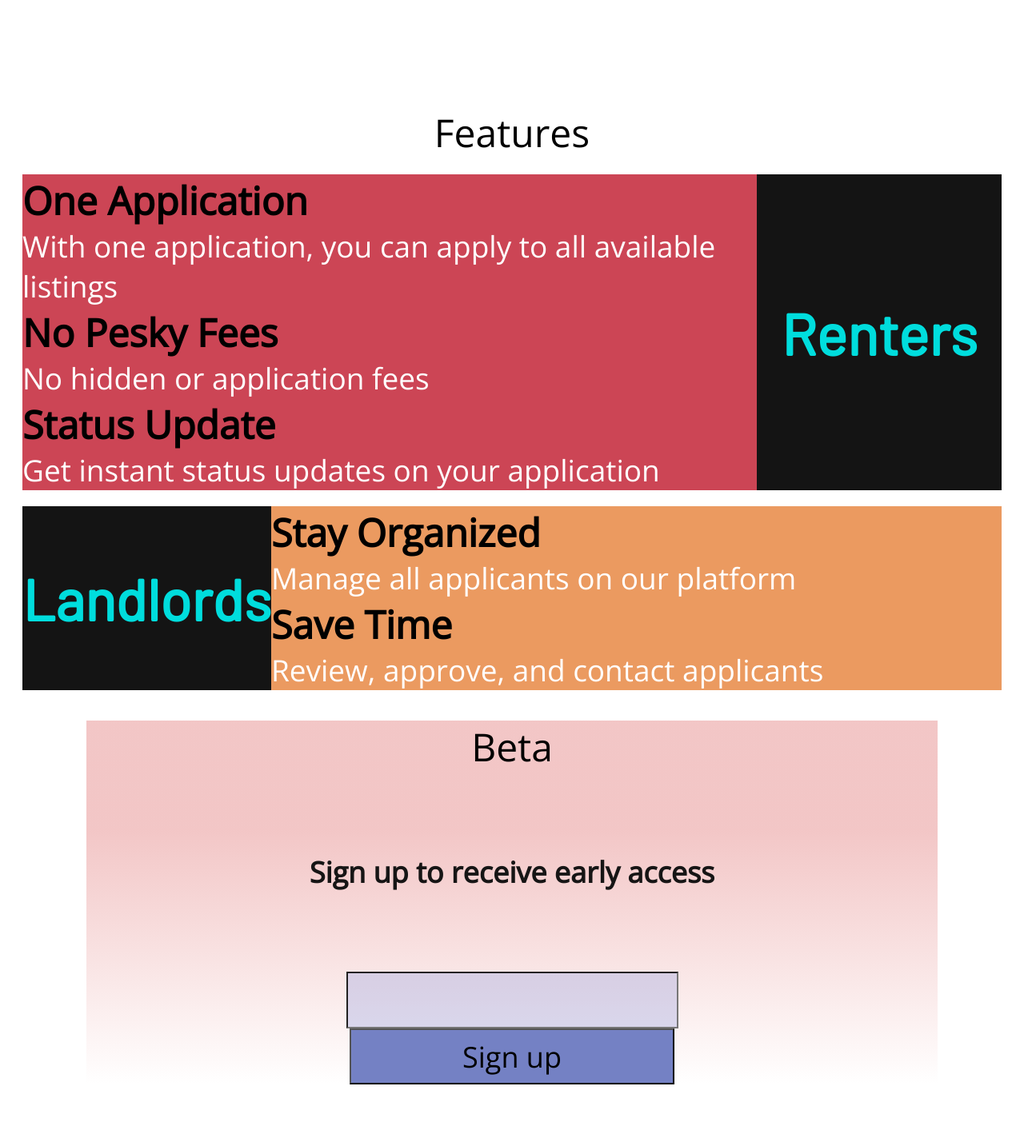
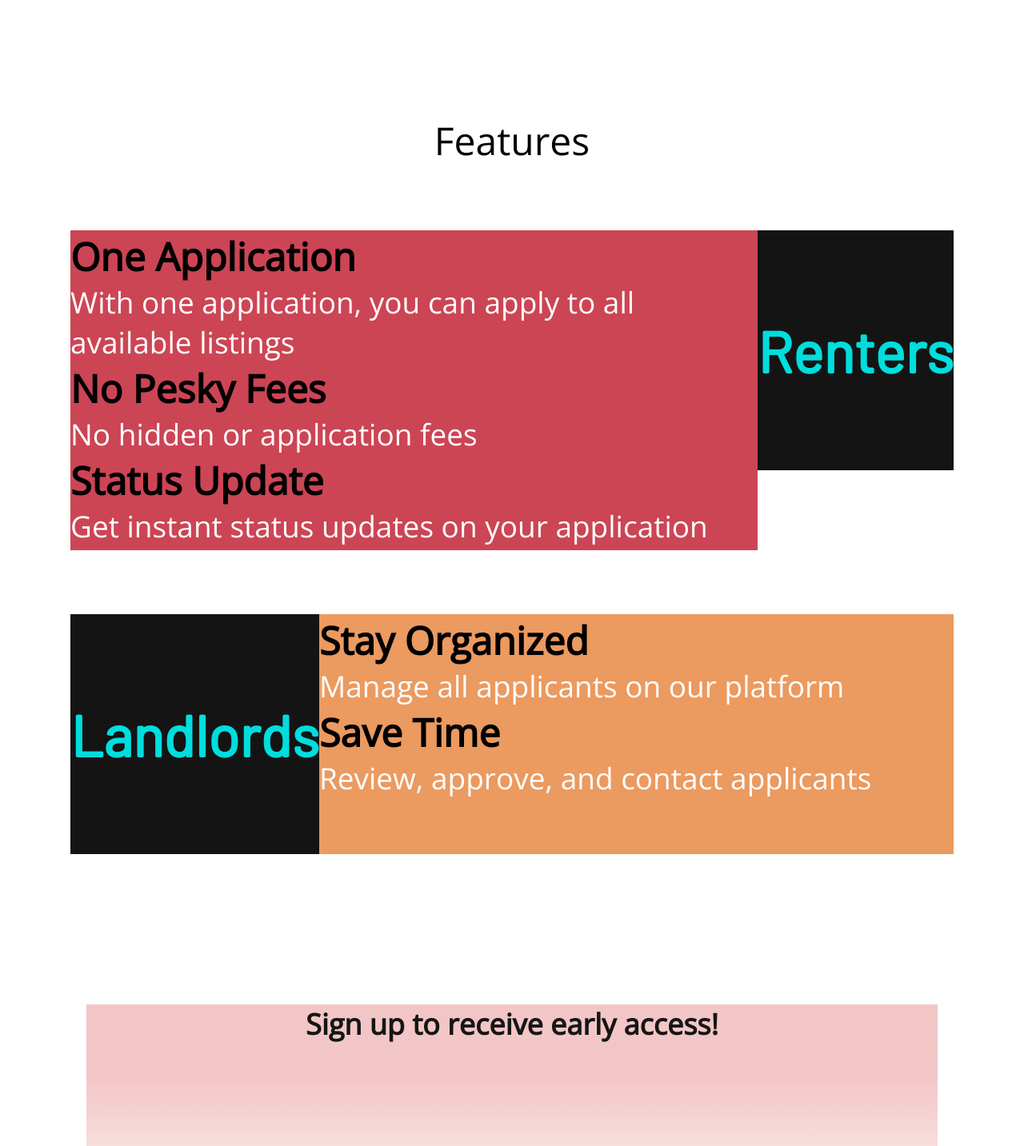
Before and after one commit to AmitShanbhoug/rentapps-promo, a React (Create React App) app: page / in a window 1280 px wide. Shown: the part 800-2233 px from the top of the page at 80% size. Built offline with nearby package versions, Linux system fonts and the light colour scheme; the HTML template or start-up script is replaced by a standard one.

Commit message:
Updated Design

```diff
--- a/package.json
+++ b/package.json
@@ -3,10 +3,15 @@
   "version": "0.1.0",
   "private": true,
   "dependencies": {
+    "@material-ui/core": "^4.11.2",
+    "@material-ui/lab": "^4.0.0-alpha.57",
     "@testing-library/jest-dom": "^5.11.8",
     "@testing-library/react": "^11.2.2",
     "@testing-library/user-event": "^12.6.0",
+    "install": "^0.13.0",
+    "material-ui": "^0.20.2",
     "netlify-cli": "^2.71.0",
+    "npm": "^6.14.11",
     "react": "^17.0.1",
     "react-dom": "^17.0.1",
     "react-native-webview": "^11.0.2",
--- a/src/Beta.css
+++ b/src/Beta.css
@@ -1,18 +1,27 @@
+.beta-title {
+  @apply text-5xl text-center text-black not-italic;
+  font-family: Open Sans;
+  font-weight: normal;
+  font-size: 48px;
+  line-height: 65px;
+  margin-top: auto;
+  margin-left: 50vw;
+  transform: translate(-25%);
+}
+/*.container {border: 2px solid #000; position: relative; min-height: 250px; width: 250px; margin: 100px auto;}
+.container.header{
+  position: absolute; b
+  order: 2px solid #000;
+  background-color: #fff;
+  width: 50%;
+  text-align: center;
+  left: 25%;
+  top: -40px;
+  background: #ccc;}*/
+
 .beta-container {
     margin: 100px;
     background: linear-gradient(180deg, rgba(214, 67, 67, 0.3) 30.32%, rgba(128, 213, 211, 0) 100%);
-}
-
-.beta-title {
-    text-align: center;
-
-    font-family: Open Sans;
-    font-style: normal;
-    font-weight: normal;
-    font-size: 48px;
-    line-height: 65px;
-
-    color: #000000;
 }
 
 .beta-signup {
@@ -34,8 +43,10 @@
     display: flex;
     flex-direction: column;
     justify-content: space-between;
-
-    margin: 30px;
+    width: 406px; /*width of the email input box*/
+    margin-left: 50vw;
+    transform: translate(125%); /*this centers both the email input & sign up boxes horizontally*/
+    margin: 130px;
 }
 
 .beta-input {
@@ -47,12 +58,13 @@
     font-size: 36px;
     line-height: 49px;
 
-    width: 407px;
+    width: 40px;
     height: 65px;
 
     margin: auto;
 
 }
+
 
 .beta-signup-button {
     background: #7481C4;
--- a/src/Beta.js
+++ b/src/Beta.js
@@ -1,15 +1,13 @@
 import React from 'react'
+import TextField from '@material-ui/core/TextField';
 import "./Beta.css"
 
 function Beta() {
     return (
         <div className="beta-container">
-            <div className="beta-title" id="/beta">Beta</div>
-
-            <div className="beta-signup">Sign up to receive early access</div>
-
+            <div className="beta-signup">Sign up to receive early access!</div>
             <div className="beta-form">
-                <input title="Email Address" className="beta-input"/>
+            < TextField id="filled-search" label="Email Address" type="Email" variant="outlined" />
                 <button className="beta-signup-button">Sign up</button>
             </div>
         </div>
--- a/src/Features.css
+++ b/src/Features.css
@@ -1,6 +1,6 @@
 .features {
     position: relative;
-    top: 100px;
+    top: 110px;
 }
 
 .features-title {
@@ -9,34 +9,39 @@
     font-weight: normal;
     font-size: 48px;
     line-height: 65px;
-
     text-align: center;
-
     color: #000000;
 }
 
 .features-container {
     display: flex;
-    margin: 20px;
+    margin: 80px;
+    height: 400px;/*height of the renters container box*/
 }
 
 .features-description-red {
     background: #CC4555;
     flex-direction: row;
-    flex: 3;
+    flex: 15;
+    height: 400px;
+
 }
 
 .features-description-orange {
     background: #EB9A60;
     flex-direction: row;
-    flex: 3;
+    flex: 4;
+    height: 300px;
 }
 
-.features-renters {
+.features-renters {  /*the landlords box*/
     display: flex;
+    flex-direction: column;
     background: rgba(0, 0, 0, 0.92);
     flex-direction: row;
     flex: 1;
+    height: 300px;
+
 }
 
 .features-renters-title {
@@ -45,7 +50,6 @@
     font-weight: bold;
     font-size: 72px;
     line-height: 86px;
-
     color: #00DDDD;
     margin: auto;
 }
--- a/src/NavItems.js
+++ b/src/NavItems.js
@@ -1,4 +1,5 @@
 export const NavItems = [
+
     {
         title: "Features",
         url: "/features",
--- a/src/Navbar.css
+++ b/src/Navbar.css
@@ -3,12 +3,15 @@
     top: -10px;
     background:white;
     z-index: 1;
+    border-bottom: 2.5px solid #000000;
+    background-color: #dec9c8;
+    /*border-color: #000000; unecessary due to border-bottom*/
 }
 
 .nav-menu {
     display: grid;
     grid-template-columns: repeat(5,auto);
-    grid-gap: 20px;
+    grid-gap: 50px;
     list-style: none;
     text-align: center;
     width: 90vw;
@@ -16,13 +19,18 @@
     margin-right: 20rem; /*Changed margin-right from 2rem */
     cursor: pointer;
 }
-
+.header {
+  background-color: #F1F1F1;
+  text-align: center;
+  padding: 20px;
+}
 .nav-title {
     font-family: Open Sans;
     font-style: normal;
     font-weight: normal;
     font-size: 70px;
     line-height: 95px;
+
 
     color: #000000;
 }
--- a/src/Video.css
+++ b/src/Video.css
@@ -1,7 +1,10 @@
 .video-video {
+  margin-left: 50vw;
+  transform: translate(-50%);
 }
 
 .video-title {
+
     font-family: Open Sans;
     font-style: normal;
     font-weight: normal;
```
Also changed, not shown: src/Navbar.js (line endings or trailing spaces), 2 other files (tests, documents, lock files or other folders).
